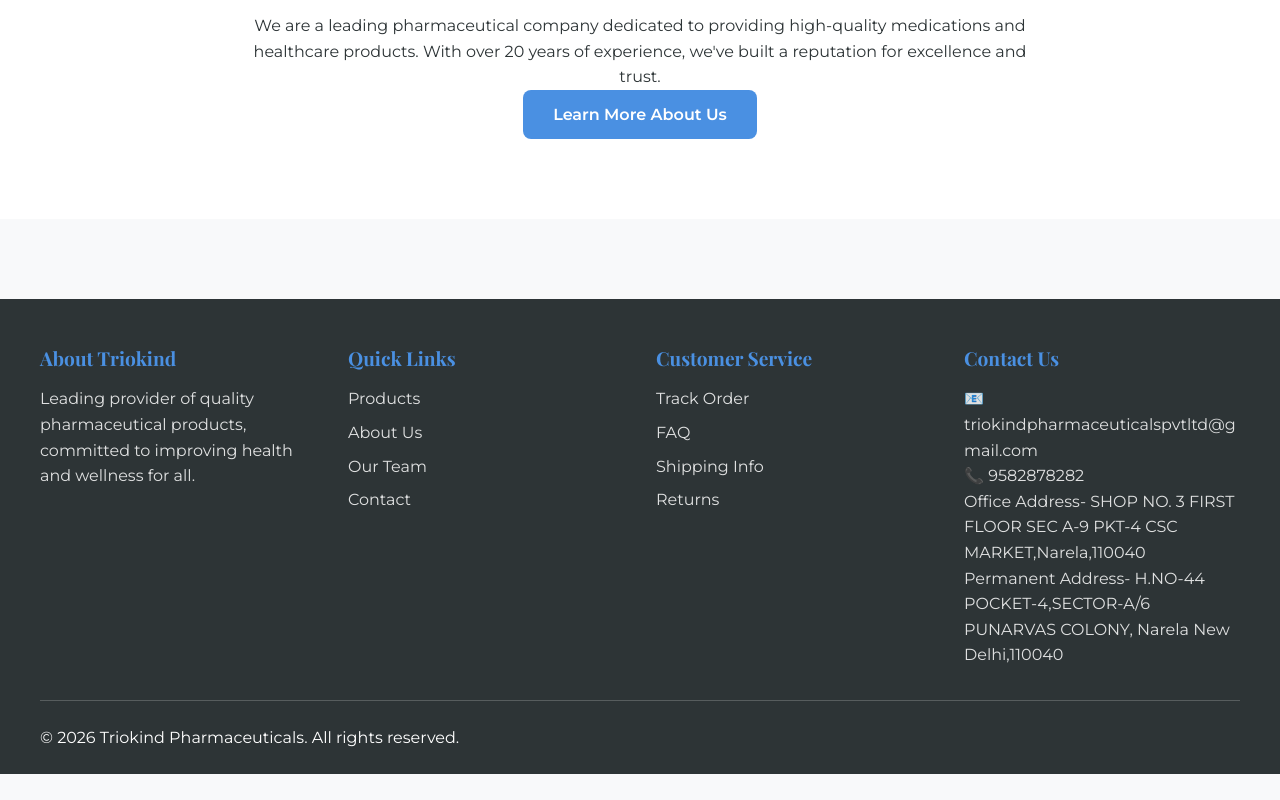
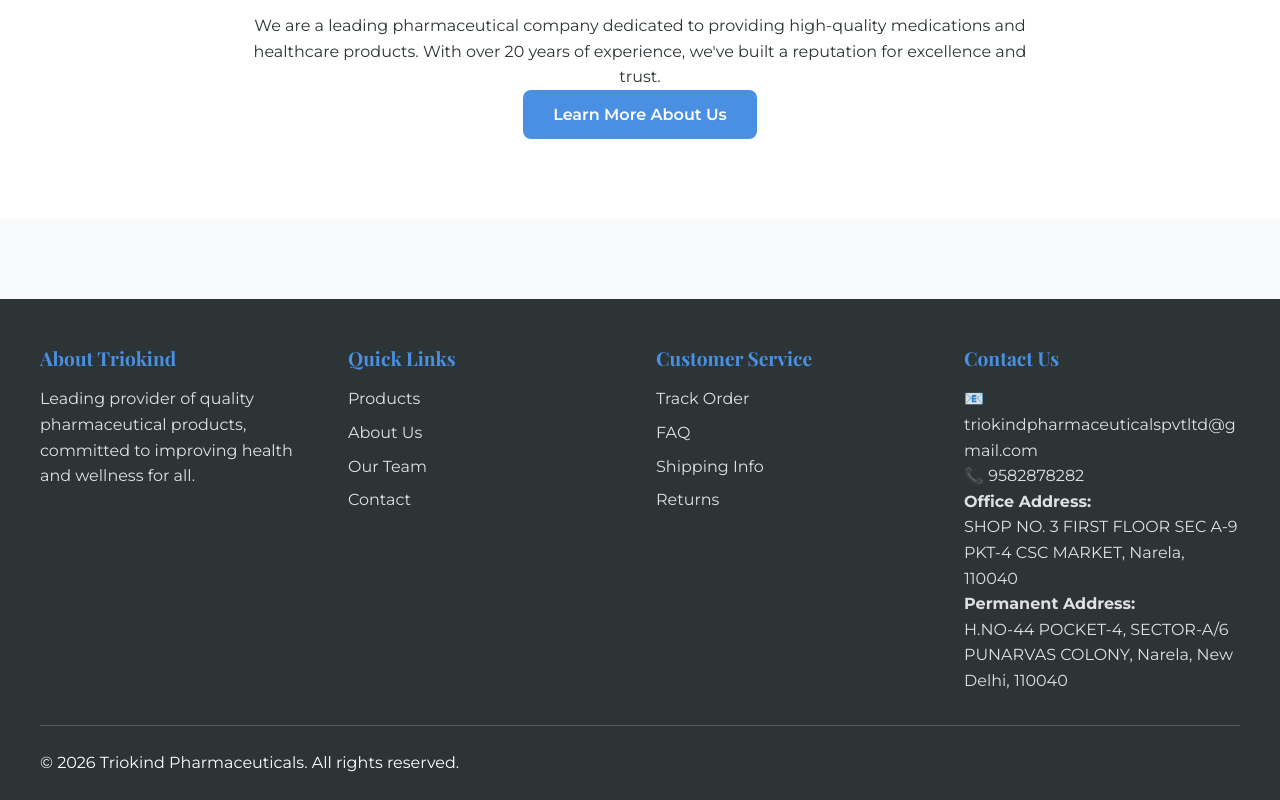
Before and after one commit to rahulguptag2001/triokind, a React (Create React App) app in the folder frontend/: page / in a window 1280 px wide. Shown: the part 1424-2224 px from the top of the page. Before the commit the page ends 2198 px from the top, so only its background shows below. Built offline with nearby package versions, Linux system fonts and the light colour scheme; no server answers.

Commit message:
mail added

```diff
--- a/frontend/src/components/Footer.js
+++ b/frontend/src/components/Footer.js
@@ -35,12 +35,32 @@
         </div>
 
         <div className="footer-section">
-          <h3>Contact Us</h3>
-          <p>📧 triokindpharmaceuticalspvtltd@gmail.com</p>
-          <p>📞 9582878282</p>
-          <p>Office Address- SHOP NO. 3 FIRST FLOOR SEC A-9 PKT-4 CSC MARKET,Narela,110040</p>
-          <p>Permanent Address- H.NO-44 POCKET-4,SECTOR-A/6 PUNARVAS COLONY, Narela New Delhi,110040 </p>
-        </div>
+  <h3>Contact Us</h3>
+
+  <p>
+    📧{" "}
+    <a href="mailto:triokindpharmaceuticalspvtltd@gmail.com">
+      triokindpharmaceuticalspvtltd@gmail.com
+    </a>
+  </p>
+
+  <p>
+    📞{" "}
+    <a href="tel:+919582878282">
+      9582878282
+    </a>
+  </p>
+
+  <p>
+    <strong>Office Address:</strong><br />
+    SHOP NO. 3 FIRST FLOOR SEC A-9 PKT-4 CSC MARKET, Narela, 110040
+  </p>
+
+  <p>
+    <strong>Permanent Address:</strong><br />
+    H.NO-44 POCKET-4, SECTOR-A/6 PUNARVAS COLONY, Narela, New Delhi, 110040
+  </p>
+</div>
       </div>
       <div className="whatsapp-float">
         <a
```
